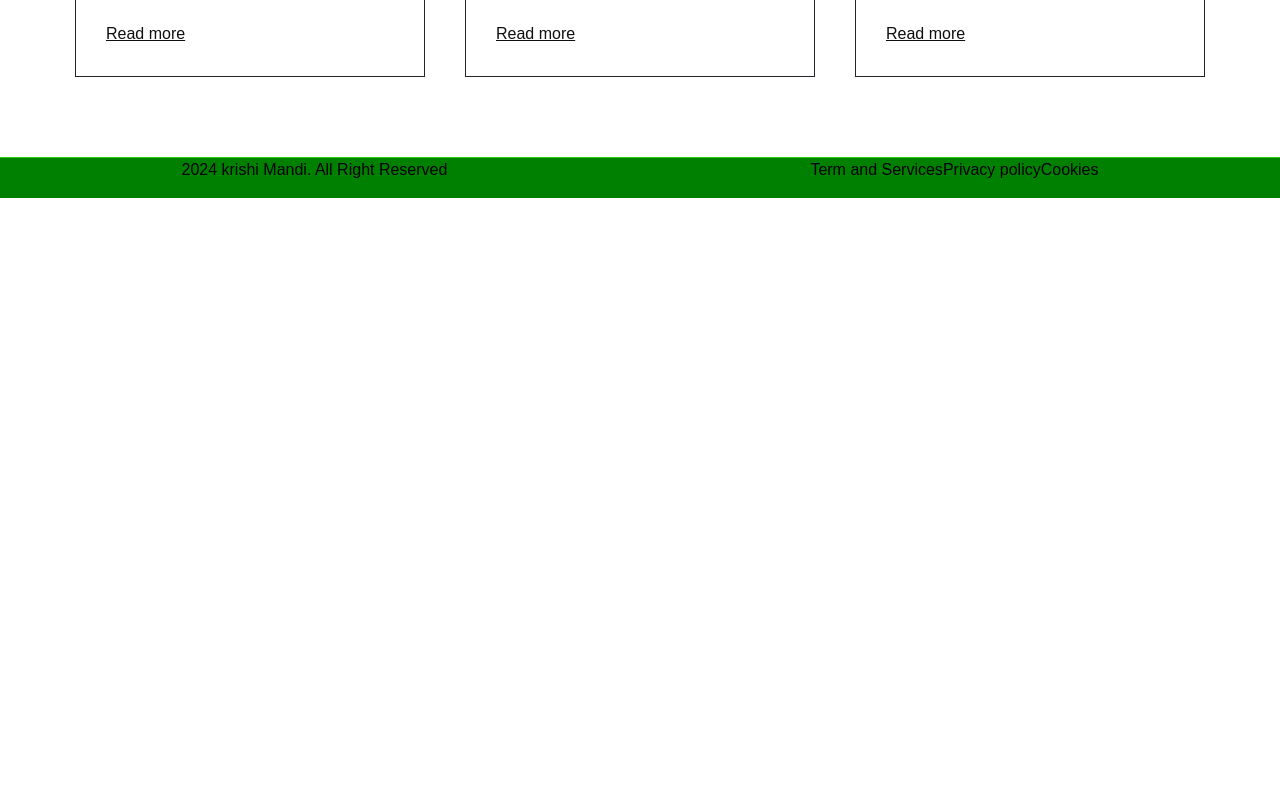
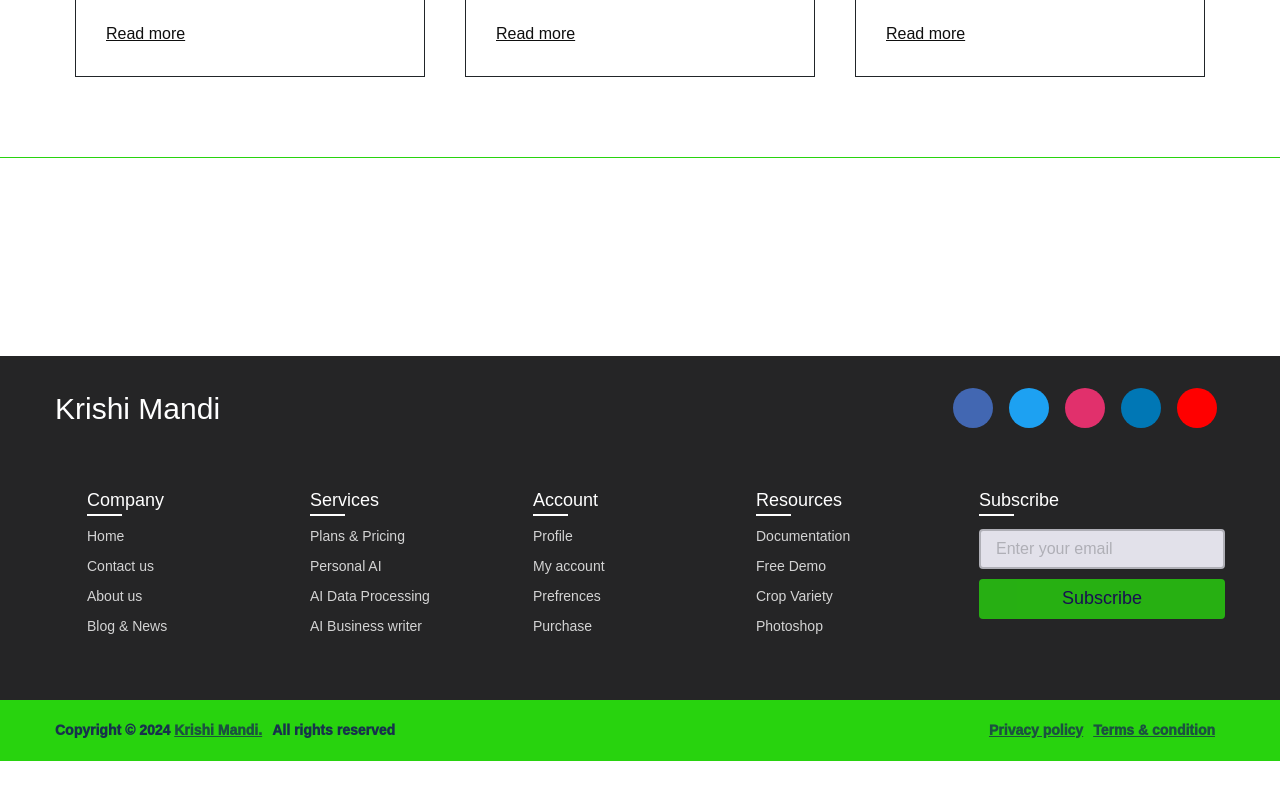
Before and after one commit to Varundev0620/Krishi-Mandi, a React (Create React App) app: page / in a window 1280 px wide. Shown: the part 2324-3124 px from the top of the page. Before the commit the page ends 2522 px from the top, so only its background shows below. Built offline with nearby package versions, Linux system fonts and the light colour scheme.

Commit message:
added Footer

```diff
--- a/src/Components/Footer/Footer.css
+++ b/src/Components/Footer/Footer.css
@@ -1,16 +1,243 @@
-.FooterSection{
-    background-color:green;
-    display: flex;
-    justify-content: space-around;
+
+@import url('https://fonts.googleapis.com/css2?family=Poppins:wght@200;300;400;500;600;700&display=swap');
+*{
+  margin: 0;
+  padding: 0;
+  box-sizing: border-box;
+  font-family: "Poppins" , sans-serif;
 }
-
-.termandservice{
-    display: flex;
-
-
-
+body{
+  min-height: 100vh;
+  width: 100%;
+  background: #EEECEB;
 }
-p{
-    color: black;
-
+footer{
+  /* position: fixed; */
+  background: #252526;
+  width: 100%;
+  bottom: 0;
+  left: 0;
 }
+footer::before{
+  content: '';
+  position: absolute;
+  left: 0;
+  top: 100px;
+  height: 1px;
+  width: 100%;
+  background: #AFAFB6;
+}
+footer .content{
+  max-width: 1250px;
+  margin: auto;
+  padding: 30px 40px 40px 40px;
+}
+footer .content .top{
+  display: flex;
+  align-items: center;
+  justify-content: space-between;
+  margin-bottom: 50px;
+}
+.content .top .logo-details{
+  color: #fff;
+  font-size: 30px;
+}
+.content .top .media-icons{
+  display: flex;
+}
+.content .top .media-icons a{
+  height: 40px;
+  width: 40px;
+  margin: 0 8px;
+  border-radius: 50%;
+  text-align: center;
+  line-height: 40px;
+  color: #fff;
+  font-size: 17px;
+  text-decoration: none;
+  transition: all 0.4s ease;
+}
+.top .media-icons a:nth-child(1){
+  background: #4267B2;
+}
+.top .media-icons a:nth-child(1):hover{
+  color: #4267B2;
+  background: #fff;
+}
+.top .media-icons a:nth-child(2){
+  background: #1DA1F2;
+}
+.top .media-icons a:nth-child(2):hover{
+  color: #1DA1F2;
+  background: #fff;
+}
+.top .media-icons a:nth-child(3){
+  background: #E1306C;
+}
+.top .media-icons a:nth-child(3):hover{
+  color: #E1306C;
+  background: #fff;
+}
+.top .media-icons a:nth-child(4){
+  background: #0077B5;
+}
+.top .media-icons a:nth-child(4):hover{
+  color: #0077B5;
+  background: #fff;
+}
+.top .media-icons a:nth-child(5){
+  background: #FF0000;
+}
+.top .media-icons a:nth-child(5):hover{
+  color: #FF0000;
+  background: #fff;
+}
+footer .content .link-boxes{
+  width: 100%;
+  display: flex;
+  justify-content: space-between;
+}
+footer .content .link-boxes .box{
+  width: calc(100% / 5 - 10px);
+}
+.content .link-boxes .box .link_name{
+  color: #fff;
+  font-size: 18px;
+  font-weight: 400;
+  margin-bottom: 10px;
+  position: relative;
+}
+.link-boxes .box .link_name::before{
+  content: '';
+  position: absolute;
+  left: 0;
+  bottom: -2px;
+  height: 2px;
+  width: 35px;
+  background: #fff;
+}
+.content .link-boxes .box li{
+  margin: 6px 0;
+  list-style: none;
+}
+.content .link-boxes .box li a{
+  color: #fff;
+  font-size: 14px;
+  font-weight: 400;
+  text-decoration: none;
+  opacity: 0.8;
+  transition: all 0.4s ease
+}
+.content .link-boxes .box li a:hover{
+  opacity: 1;
+  text-decoration: underline;
+}
+.content .link-boxes .input-box{
+  margin-right: 55px;
+}
+.link-boxes .input-box input{
+  height: 40px;
+  width: calc(100% + 55px);
+  outline: none;
+  border: 2px solid #AFAFB6;
+  background: #e2e1ea;
+  border-radius: 4px;
+  padding: 0 15px;
+  font-size: 15px;
+  color: #fff;
+  margin-top: 5px;
+}
+.link-boxes .input-box input::placeholder{
+  color: #AFAFB6;
+  font-size: 16px;
+}
+.link-boxes .input-box input[type="button"]{
+  background: #28d30e;
+  color: #140B5C;
+  border: none;
+  font-size: 18px;
+  font-weight: 500;
+  margin: 4px 0;
+  opacity: 0.8;
+  cursor: pointer;
+  transition: all 0.4s ease;
+}
+.input-box input[type="button"]:hover{
+  opacity: 1;
+}
+footer .bottom-details{
+  width: 100%;
+  background:  #28d30e;
+}
+footer .bottom-details .bottom_text{
+  max-width: 1250px;
+  margin: auto;
+  padding: 20px 40px;
+  display: flex;
+  justify-content: space-between;
+}
+.bottom-details .bottom_text span,
+.bottom-details .bottom_text a{
+  font-size: 14px;
+  font-weight: 1000;
+  color: #140B5C;
+  opacity: 0.8;
+  text-decoration: bold;
+}
+.bottom-details .bottom_text a:hover{
+  opacity: 1;
+  text-decoration: underline;
+}
+.bottom-details .bottom_text a{
+  margin-right: 10px;
+}
+@media (max-width: 900px) {
+  footer .content .link-boxes{
+    flex-wrap: wrap;
+  }
+  footer .content .link-boxes .input-box{
+    width: 40%;
+    margin-top: 10px;
+  }
+}
+@media (max-width: 700px){
+  footer{
+    position: relative;
+  }
+  .content .top .logo-details{
+    font-size: 26px;
+  }
+  .content .top .media-icons a{
+    height: 35px;
+    width: 35px;
+    font-size: 14px;
+    line-height: 35px;
+  }
+  footer .content .link-boxes .box{
+    width: calc(100% / 3 - 10px);
+  }
+  footer .content .link-boxes .input-box{
+    width: 60%;
+  }
+  .bottom-details .bottom_text span,
+  .bottom-details .bottom_text a{
+    font-size: 12px;
+  }
+}
+@media (max-width: 520px){
+  footer::before{
+    top: 145px;
+  }
+  footer .content .top{
+    flex-direction: column;
+  }
+  .content .top .media-icons{
+    margin-top: 16px;
+  }
+  footer .content .link-boxes .box{
+    width: calc(100% / 2 - 10px);
+  }
+  footer .content .link-boxes .input-box{
+    width: 100%;
+  }
+}
--- a/src/Components/Footer/Footer.jsx
+++ b/src/Components/Footer/Footer.jsx
@@ -1,21 +1,76 @@
 import React from 'react'
 import './Footer.css';
-const Footer = () => {
+// import 'https://fonts.googleapis.com/css2?family=Poppins:wght@200;300;400;500;600;700&display=swap';
+
+function Footer() {
   return (
-   <footer>
-        <div className="FooterSection">
-            <div className="rightreserved">
-                <p>2024 krishi Mandi. All Right Reserved </p>
-            </div>
+    <div>
+        <body>
+  <footer>
+    <div class="content">
+      <div class="top">
+        <div class="logo-details">
+          <i class="fab fa-slack"></i>
+          <span class="logo_name">Krishi Mandi</span>
+        </div>
+        <div class="media-icons">
+          <a href="#"><i class="fab fa-facebook-f"></i></a>
+          <a href="#"><i class="fab fa-twitter"></i></a>
+          <a href="#"><i class="fab fa-instagram"></i></a>
+          <a href="#"><i class="fab fa-linkedin-in"></i></a>
+          <a href="#"><i class="fab fa-youtube"></i></a>
+        </div>
+      </div>
+      <div class="link-boxes">
+        <ul class="box">
+          <li class="link_name">Company</li>
+          <li><a href="#">Home</a></li>
+          <li><a href="#">Contact us</a></li>
+          <li><a href="#">About us</a></li>
+          <li><a href="#">Blog & News</a></li>
+        </ul>
+        <ul class="box">
+          <li class="link_name">Services</li>
+          <li><a href="#">Plans & Pricing</a></li>
+          <li><a href="#">Personal AI</a></li>
+          <li><a href="#">AI Data Processing</a></li>
+          <li><a href="#">AI Business writer</a></li>
+        </ul>
+        <ul class="box">
+          <li class="link_name">Account</li>
+          <li><a href="#">Profile</a></li>
+          <li><a href="#">My account</a></li>
+          <li><a href="#">Prefrences</a></li>
+          <li><a href="#">Purchase</a></li>
+        </ul>
+        <ul class="box">
+          <li class="link_name">Resources</li>
+          <li><a href="#">Documentation</a></li>
+          <li><a href="#">Free Demo</a></li>
+          <li><a href="#">Crop Variety</a></li>
+          <li><a href="#">Photoshop</a></li>
+        </ul>
+        <ul class="box input-box">
+          <li class="link_name">Subscribe</li>
+          <li><input type="text" placeholder="Enter your email"/></li>
+          <li><input type="button" value="Subscribe"/></li>
+        </ul>
+      </div>
+    </div>
+    <div class="bottom-details">
+      <div class="bottom_text">
+        <span class="copyright_text">Copyright © 2024 <a href="#">Krishi Mandi.</a>All rights reserved</span>
+        <span class="policy_terms">
+          <a href="#">Privacy policy</a>
+          <a href="#">Terms & condition</a>
+        </span>
+      </div>
+    </div>
+  </footer>
 
-            <div className="termandservice">
-                <p>Term and Services</p>
-                <p>Privacy policy</p>
-                <p>Cookies</p>
-            </div>
+</body>
 
-        </div>
-   </footer>
+    </div>
   )
 }
 
```
